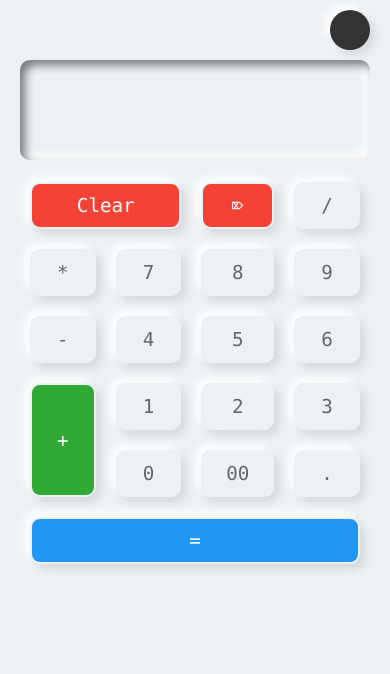
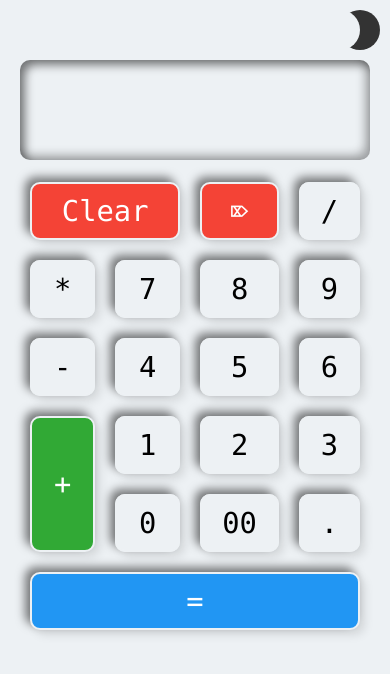
Before and after one commit to Rodluisfelipe/Calculadora-Basica, a plain HTML site: page index.html in a window 390 px wide. Drawn offline with Linux system fonts and the light colour scheme.

Commit message:
ultimos cambios

```diff
--- a/style.css
+++ b/style.css
@@ -42,11 +42,11 @@ body{
     color: #5166d5;
     height: 100px;
     line-height: 100px;
-    box-shadow: inset 5px 5px 10px rgba(0, 0, 0, 0.5), inset -5px -5px 10px #fff;
+    box-shadow: inset 5px 5px 10px rgba(0, 0, 0, 0.5), inset -5px -5px 10px rgba(0, 0, 0, 0.3);
     border-radius: 10px;
     margin-bottom: 12px;
     padding: 0 20px;
-    font-size: 2em;
+    font-size: 2.8em;
     font-weight: 500;
 }
 .dark .calculator .buttons #value{
@@ -64,10 +64,10 @@ body{
     display: flex;
     justify-content: center;
     align-items: center;
-    font-size: 1.2em;
-    color: #666;
+    font-size: 1.8em;
+    color: rgb(0, 0, 0);
     border: 2px solid #edf1f4;
-    box-shadow: 5px 5px 10px rgba(0, 0, 0, 0.1), -5px -5px 10px #fff;
+    box-shadow: 5px 5px 10px rgba(0, 0, 0, 0.1), -5px -5px 10px rgba(0, 0, 0, 0.5);
     border-radius: 10px;
 }
 .dark .calculator .buttons span{
@@ -108,13 +108,13 @@ body{
 .toggleBtn{
     position: absolute;
     top: 20px;
-    right: 20px;
+    right: 50px;
     cursor: pointer;
     width: 40px;
     height: 40px;
+    word-wrap: break-word;
     border-radius: 50%;
-    background: #333;
-    box-shadow: 5px 5px 10px rgba(0, 0, 0, 0.1), -5px -5px 10px #fff;
+    box-shadow: 20px 0px 0 #333 ;
     display: flex;
     justify-content: center;
     align-items: center;
@@ -143,9 +143,10 @@ box-shadow: inset 5px 5px 10px rgba(0, 0, 0, 0.1);
     box-shadow: 5px 5px 10px rgba(0, 0, 0, 0.1), -5px -5px 10px #fff , inset 5px 5px 10px rgba(0, 0, 0, 0.1), inset -5px -5px 10px #fff;
 }
 .dark .toggleBtn{
-    background: #edf1f4;
+    background: #e7c819;
     border: 2px solid #333;
     box-shadow: 5px 5px 10px rgba(0, 0, 0, 0.25), -5px -5px 10px rgba(255, 255, 255, 0.1);
+
 }
 @media screen and (max-width: 700px){
     .calculator{
@@ -158,15 +159,15 @@ box-shadow: inset 5px 5px 10px rgba(0, 0, 0, 0.1);
     .toggleBtn{
         position: absolute;
         top: 10px;
-        right: 20px;
+        right: 30px;
         cursor: pointer;
         width: 40px;
         height: 40px;
         border-radius: 50%;
-        background: #333;
-        box-shadow: 5px 5px 10px rgba(0, 0, 0, 0.1), -5px -5px 10px #fff;
+        box-shadow: 20px 0px 0 #333 ;
         display: flex;
         justify-content: center;
         align-items: center;
+
     }
 }
```
